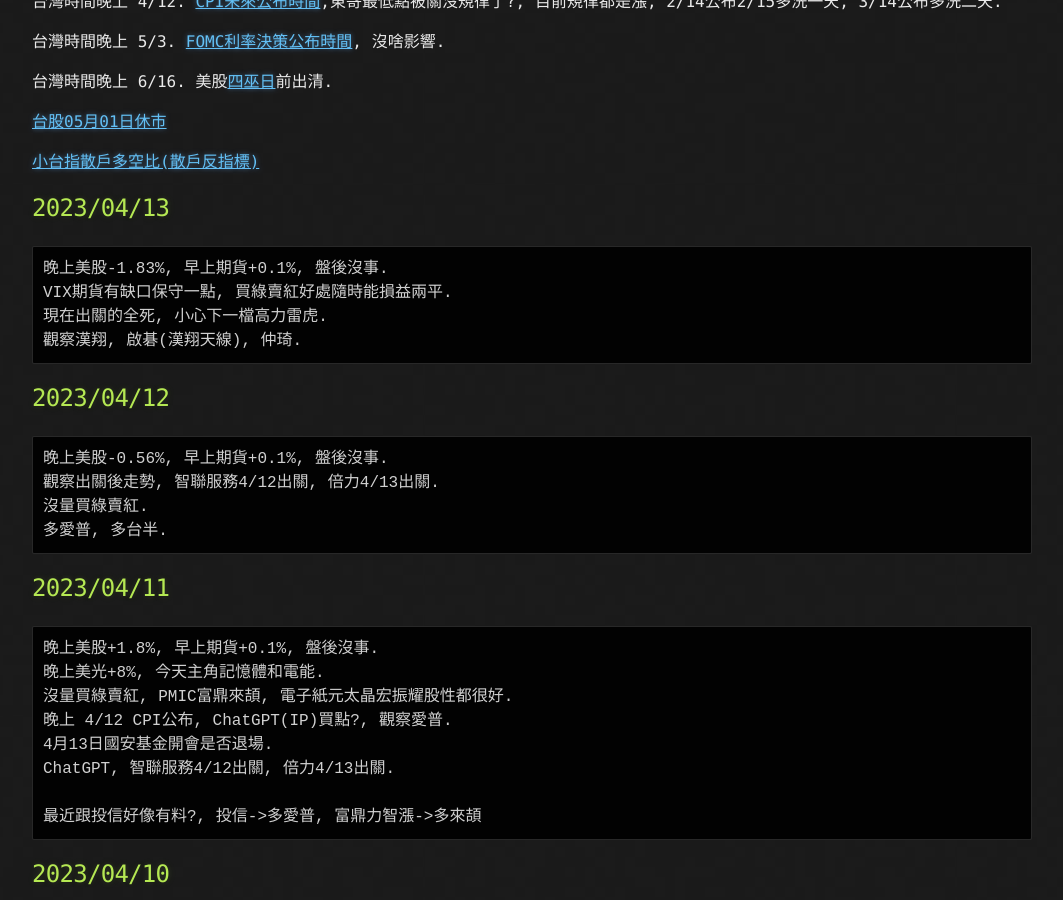
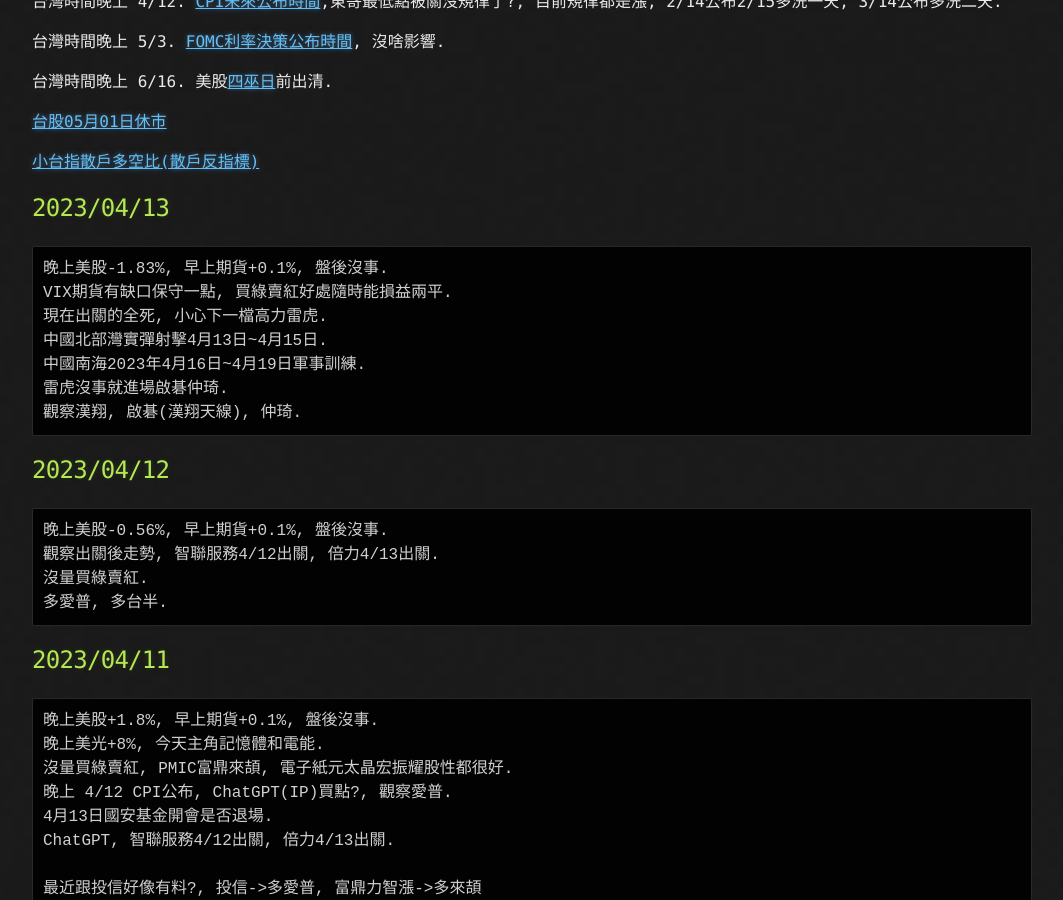
Before and after one commit to lepg5487/Stock_God, a Jekyll site: the page built from index.md, in a window 1280 px wide and 900 px high, scrolled down 348 px. Shown: the whole window, without its empty margins (108-1171 px from the left). Built offline with Jekyll 4.4.1, drawn with Linux system fonts in a browser that asks for light colours; our own code applies the rules of GitHub Pages for plain Markdown files.

Commit message:
Update index.md

````diff
--- a/index.md
+++ b/index.md
@@ -21,6 +21,9 @@
 晚上美股-1.83%, 早上期貨+0.1%, 盤後沒事.
 VIX期貨有缺口保守一點, 買綠賣紅好處隨時能損益兩平.
 現在出關的全死, 小心下一檔高力雷虎.
+中國北部灣實彈射擊4月13日~4月15日.
+中國南海2023年4月16日~4月19日軍事訓練.
+雷虎沒事就進場啟碁仲琦.
 觀察漢翔, 啟碁(漢翔天線), 仲琦.
 ```
 
````
